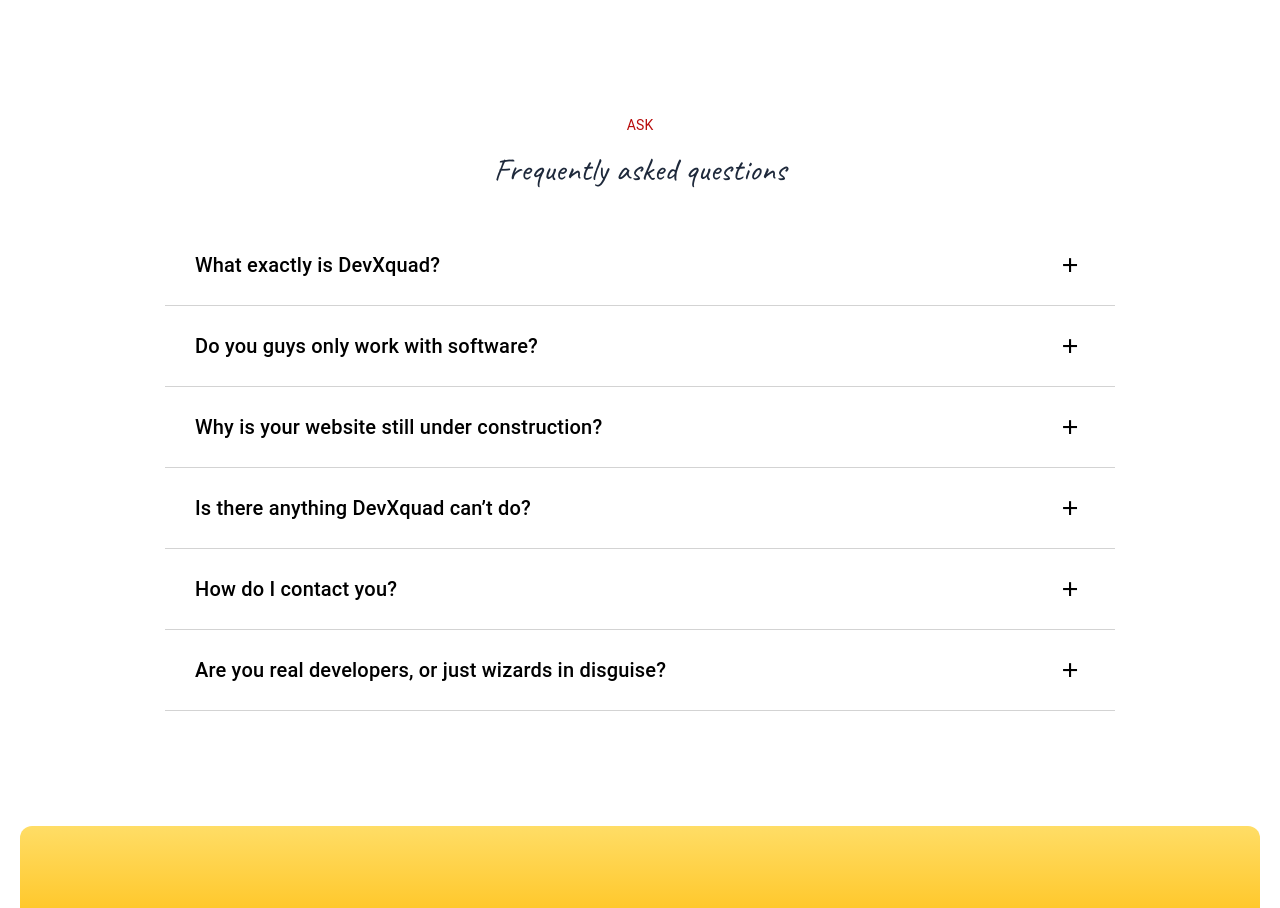
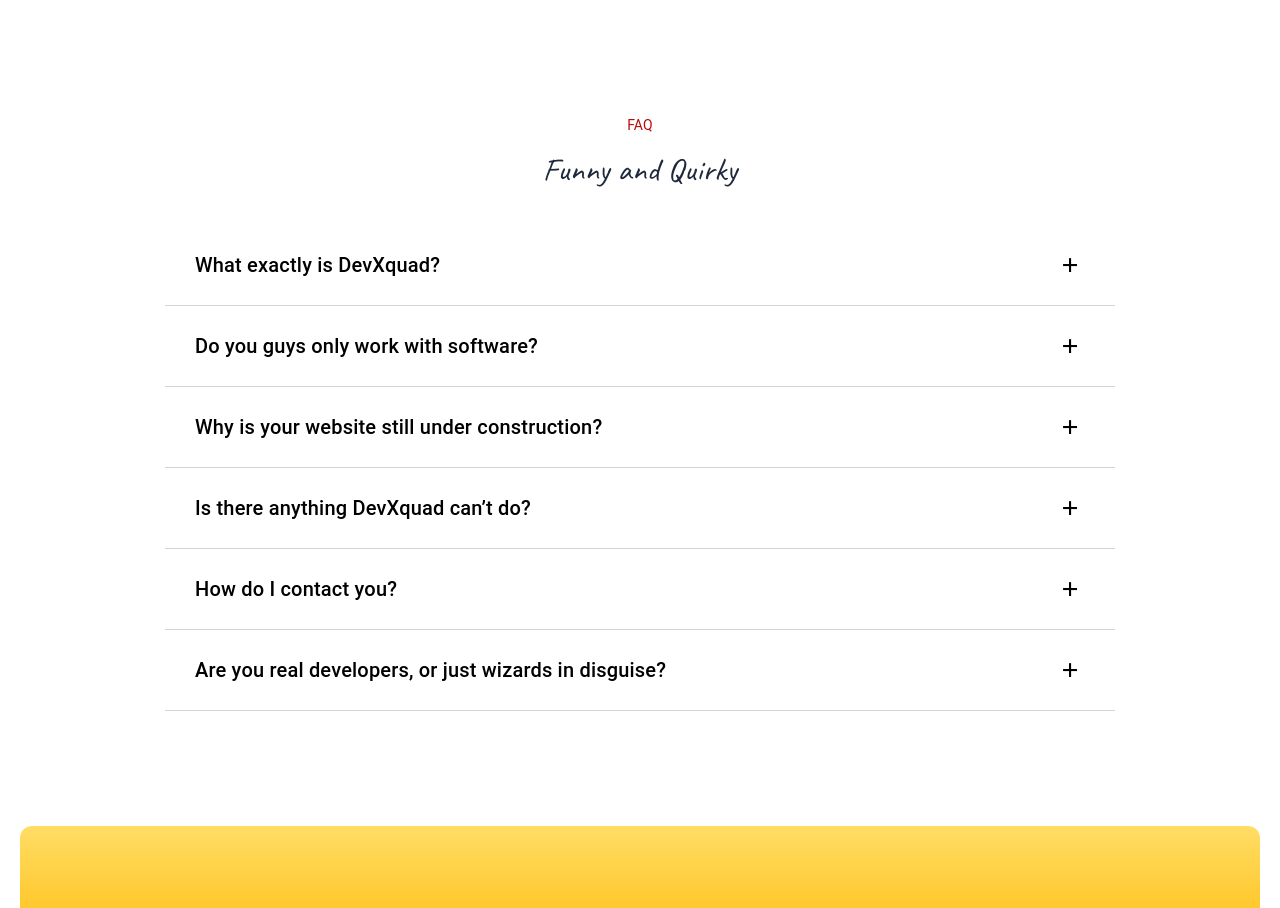
Before and after one commit to devxquadgit/devxquad, a Next.js app in the folder client/: page / in a window 1280 px wide. Shown: the part 3086-3994 px from the top of the page. Built offline with nearby package versions, Linux system fonts and the light colour scheme.

Commit message:
[Update]: Changed faq name

```diff
--- a/client/src/layouts/Faq/index.tsx
+++ b/client/src/layouts/Faq/index.tsx
@@ -96,12 +96,12 @@
       <StyledFaq>
         <StyledFaqHeading>
           <WTypo
-            label="ASK"
+            label="FAQ"
             type="sub-sm"
             color="rgba(184, 11, 10, 1)"
           />
           <WTypo
-            label="Frequently asked questions"
+            label="Funny and Quirky"
             type="main-md"
             color="#1e293b"
           />
```
